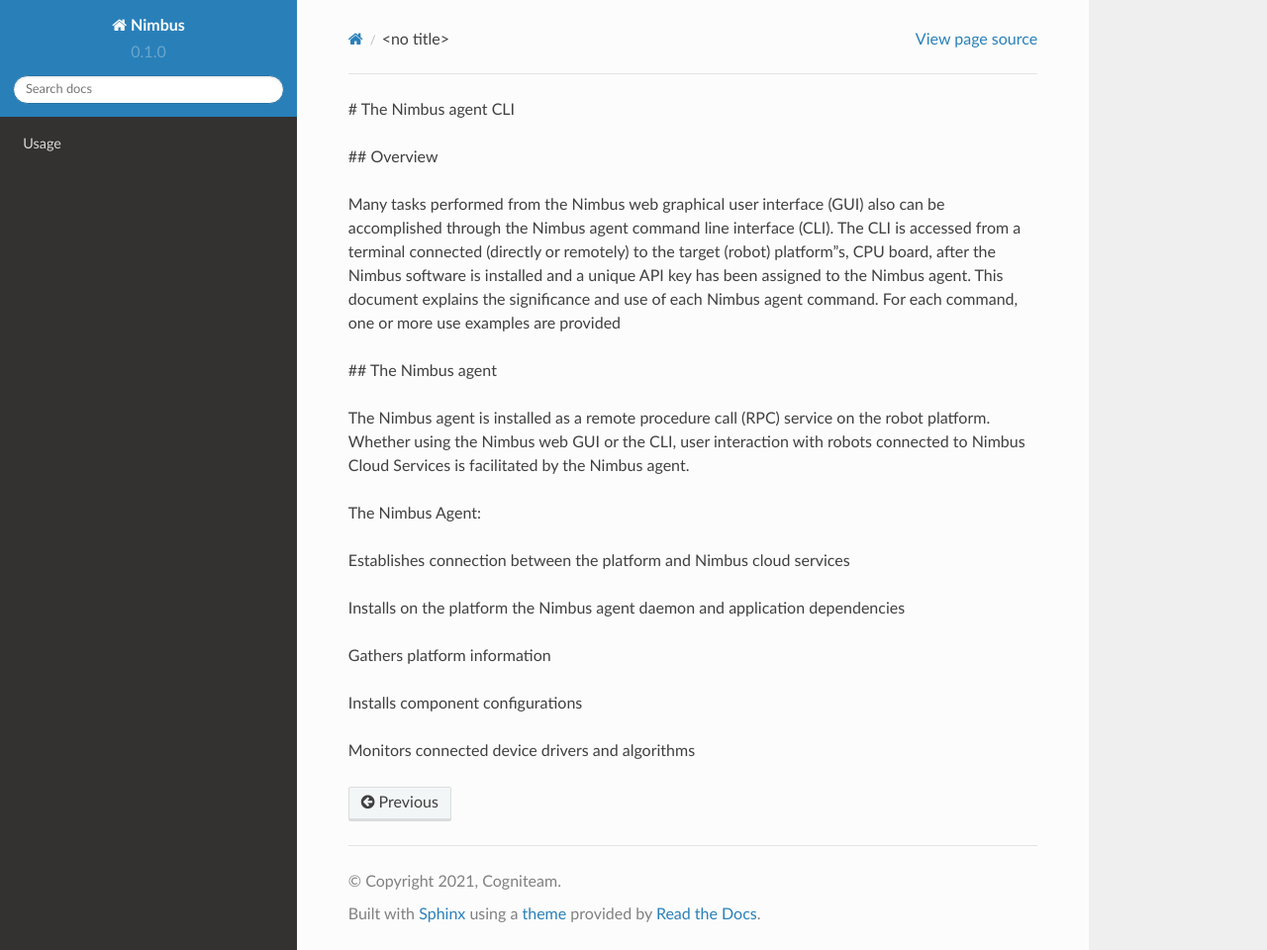
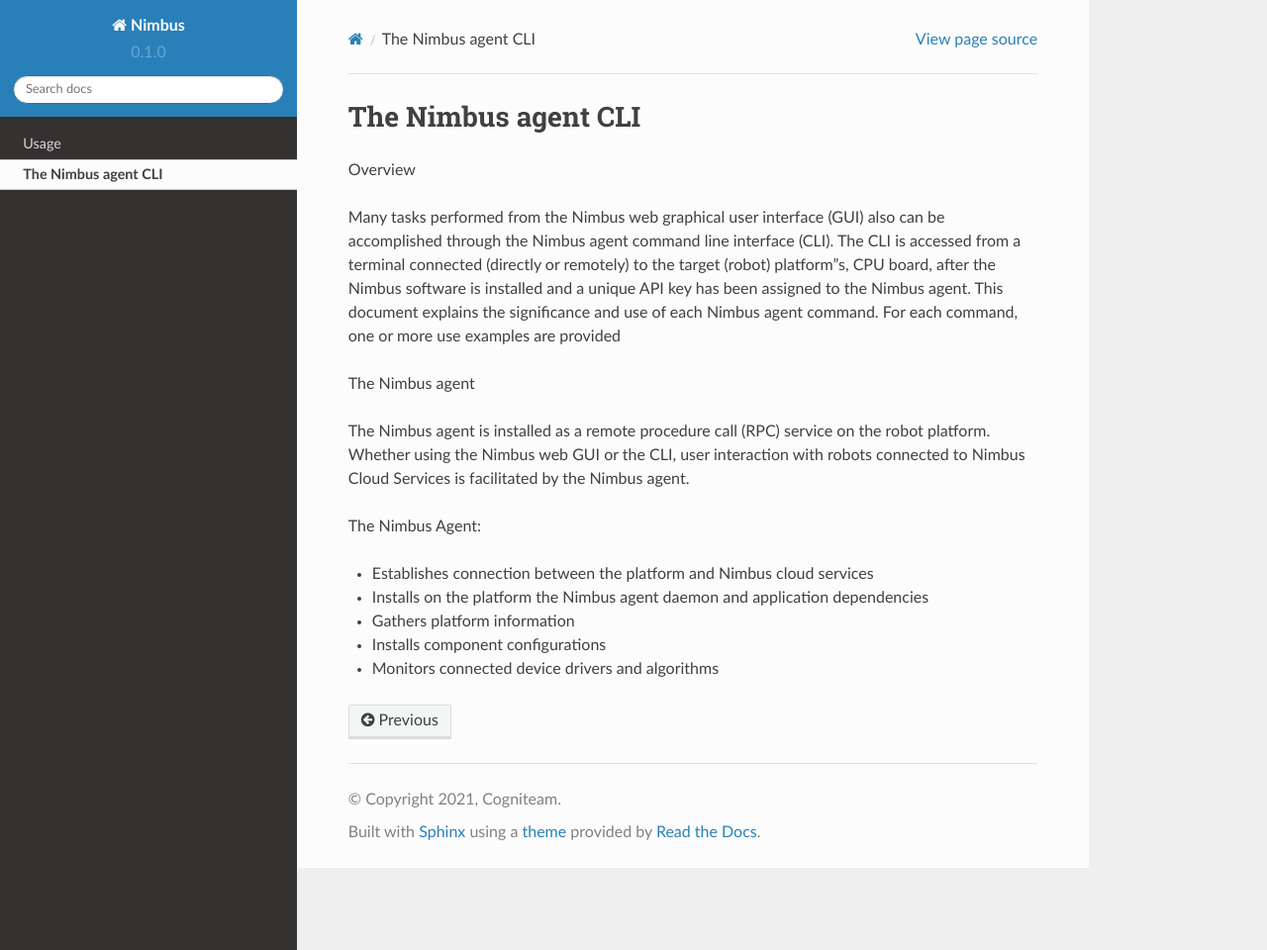
Before and after one commit to readthedocs/tutorial-template, a Sphinx documentation site: the page built from docs/source/agent-cli.rst, in a window 1280 px wide and 960 px high. Shown: the whole window at 99% size. Built offline with Sphinx 7.4.7 and the Read the Docs theme 2.0.0, drawn with Linux system fonts in a browser that asks for light colours.

Commit message:
removing markdown

```diff
--- a/docs/source/agent-cli.rst
+++ b/docs/source/agent-cli.rst
@@ -1,11 +1,12 @@
 
-# The Nimbus agent CLI
+The Nimbus agent CLI
+===================================
 
-## Overview
+Overview
 
 Many tasks performed from the Nimbus web graphical user interface (GUI) also can be accomplished through the Nimbus agent command line interface (CLI). The CLI is accessed from a terminal connected (directly or remotely) to the target (robot) platform"s, CPU board, after the Nimbus software is installed and a unique API key has been assigned to the Nimbus agent. This document explains the significance and use of each Nimbus agent command. For each command, one or more use examples are provided
 
-## The Nimbus agent
+The Nimbus agent
 
 The Nimbus agent is installed as a remote procedure call (RPC) service on the robot platform. Whether using the Nimbus web GUI or the CLI, user interaction with robots connected to Nimbus Cloud Services is facilitated by the Nimbus agent.
 
```
